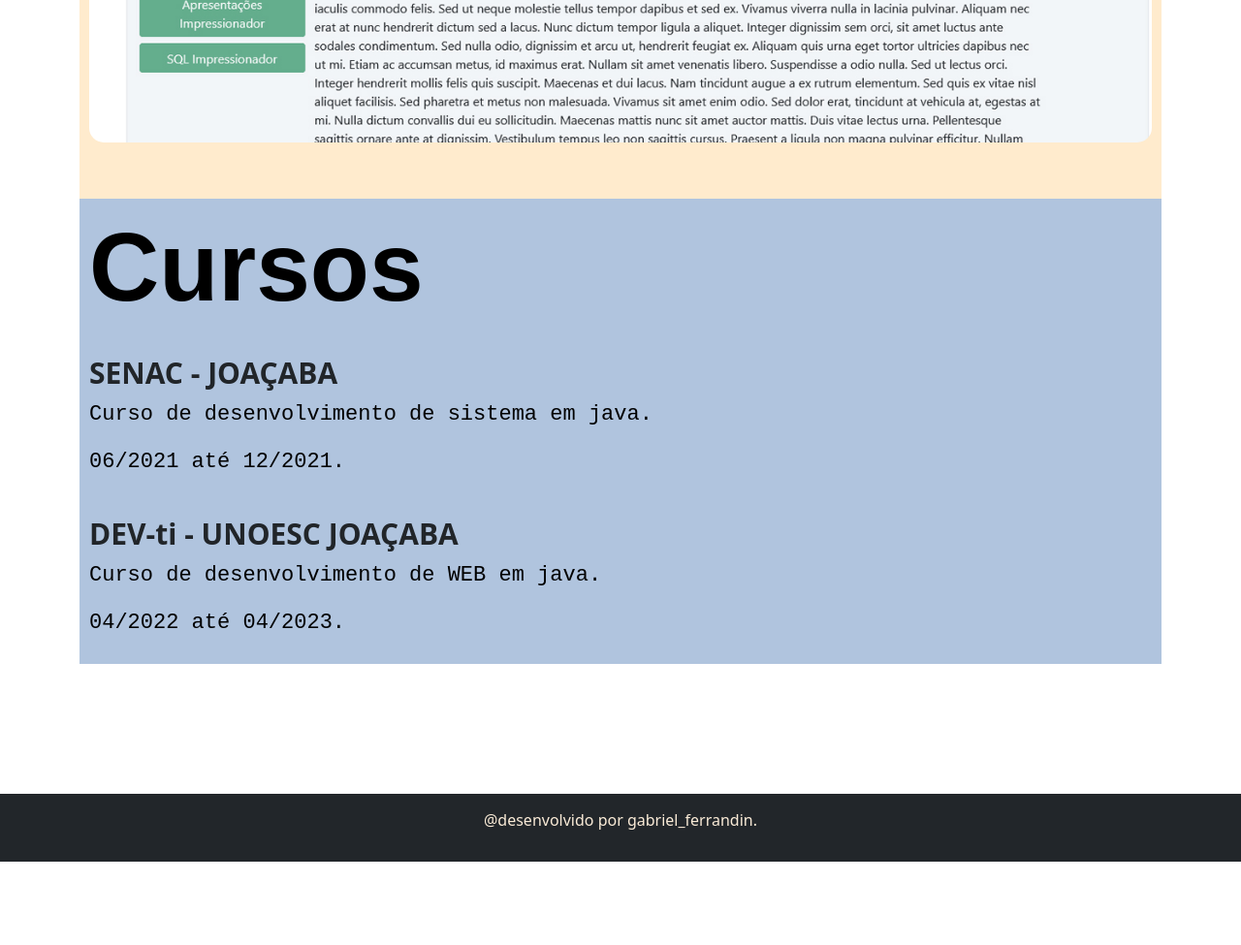
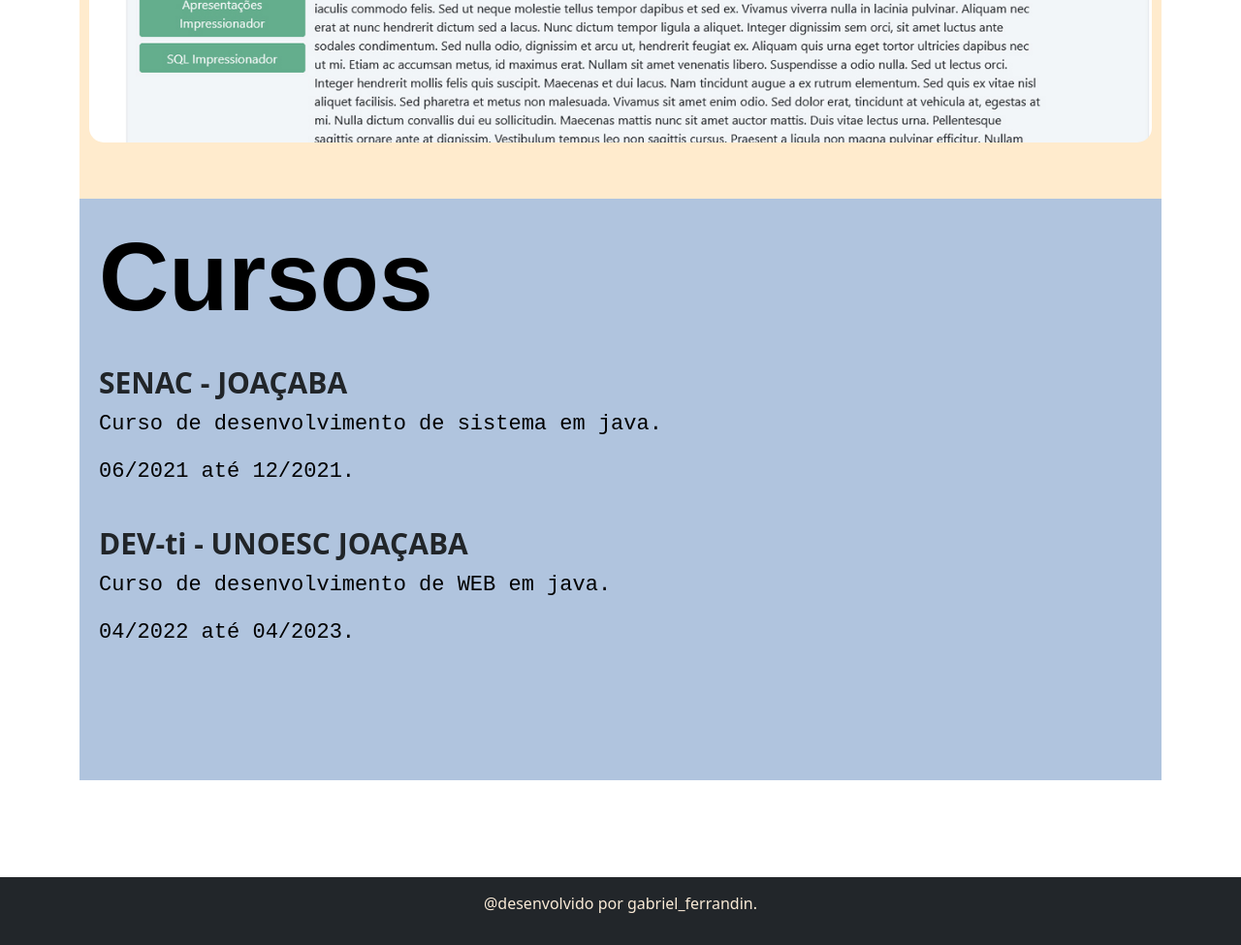
Before and after one commit to gabferr/gabrielferrportfolio, a Flask app: page / in a window 1280 px wide. Shown: the part 1037-2012 px from the top of the page at 97% size. Before the commit the page ends 1926 px from the top, so only its background shows below. Run offline with Flask 2, Linux system fonts and the light colour scheme.

Commit message:
Commit edição do css

```diff
--- a/static/cursos.css
+++ b/static/cursos.css
@@ -22,3 +22,6 @@
     font-size: 22px;
     font-family: 'Courier New', Courier, monospace;
 }
+div .cursos{
+    margin-bottom: 100px;
+}
--- a/static/main.css
+++ b/static/main.css
@@ -4,8 +4,6 @@
 @import url(./contatos.css);
 
 .principal{
-    width: auto;
-    height: 1800px;
     background-color: rgb(255, 255, 255);
 }
 
--- a/templates/exp.html
+++ b/templates/exp.html
@@ -27,7 +27,7 @@
     </section>
 
     <section class="cursos">
-        <div >
+        <div class="cursos">
 
             <h1 class="titulo">Cursos</h1>
             <br>
@@ -43,7 +43,7 @@
                 <p> 04/2022 até 04/2023.</p>
             </div>
     </div>
-
+  </section>
 
 </div>
 
```
